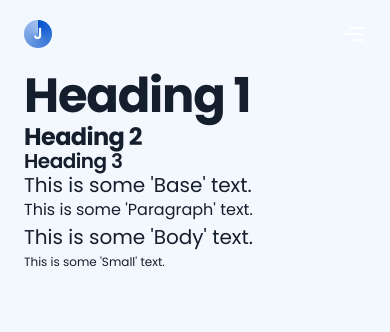
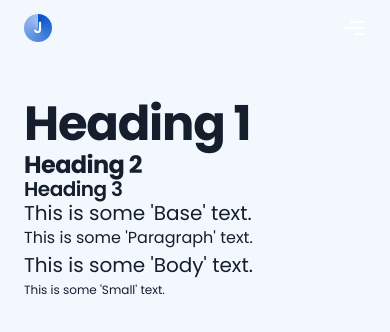
Before and after one commit to JamesDrysdale/portfolio, a Next.js app: page / in a window 390 px wide. Shown: the top 332 px of the page. Built offline with nearby package versions, Linux system fonts and the light colour scheme.

Commit message:
Adjusted styles to be fully responsive

```diff
--- a/app/layout.tsx
+++ b/app/layout.tsx
@@ -24,11 +24,11 @@ export default function RootLayout({
   return (
     <html lang='en'>
       <body
-        className={`${poppins.className} bg-white800 px-6 text-black200 dark:bg-black300 dark:text-white900 md:px-10`}
+        className={`${poppins.className} bg-white800 text-black200 dark:bg-black300 dark:text-white900`}
       >
         <Provider>
           <Navbar />
-          {children}
+          <div className='mx-6 mt-20 md:mx-20'>{children}</div>
         </Provider>
       </body>
     </html>
--- a/app/page.tsx
+++ b/app/page.tsx
@@ -1,6 +1,6 @@
 export default function Home() {
   return (
-    <main>
+    <main className='mt-24'>
       <h1>Heading 1</h1>
       <h2>Heading 2</h2>
       <h3>Heading 3</h3>
--- a/components/Navbar.tsx
+++ b/components/Navbar.tsx
@@ -1,6 +1,6 @@
 'use client';
 
-import { useState } from 'react';
+import { useState, useEffect } from 'react';
 import Image from 'next/image';
 import Link from 'next/link';
 import { usePathname } from 'next/navigation';
@@ -23,9 +23,21 @@ const Navbar = () => {
   const { systemTheme, theme, setTheme } = useTheme();
   const currentTheme = theme === 'system' ? systemTheme : theme;
 
+  useEffect(() => {
+    const handleResize = () => {
+      if (window.innerWidth > 768) {
+        setShowMobileNavbar(false);
+      }
+    };
+    window.addEventListener('resize', handleResize);
+    return () => {
+      window.removeEventListener('resize', handleResize);
+    };
+  }, []);
+
   return (
     <nav>
-      <section className='flex justify-between py-5'>
+      <section className='fixed top-0 z-10 flex h-14 w-screen items-center justify-between bg-white800 px-6 dark:bg-black300 md:h-20 md:px-20'>
         {/* Brand Logo */}
         <div className='logo-background flex h-7 w-7 items-center justify-center rounded-full md:h-9 md:w-9'>
           <p className='font-semibold text-white900'>J</p>
```
